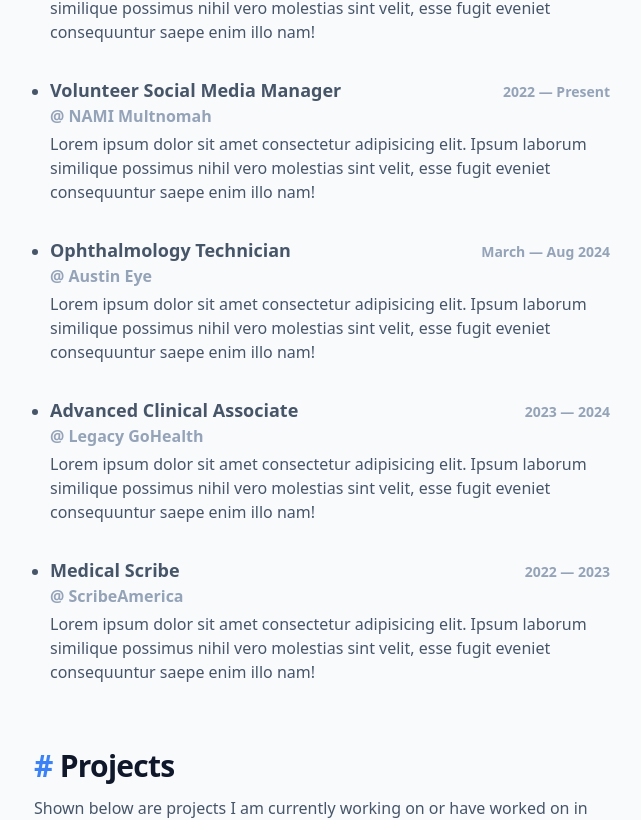
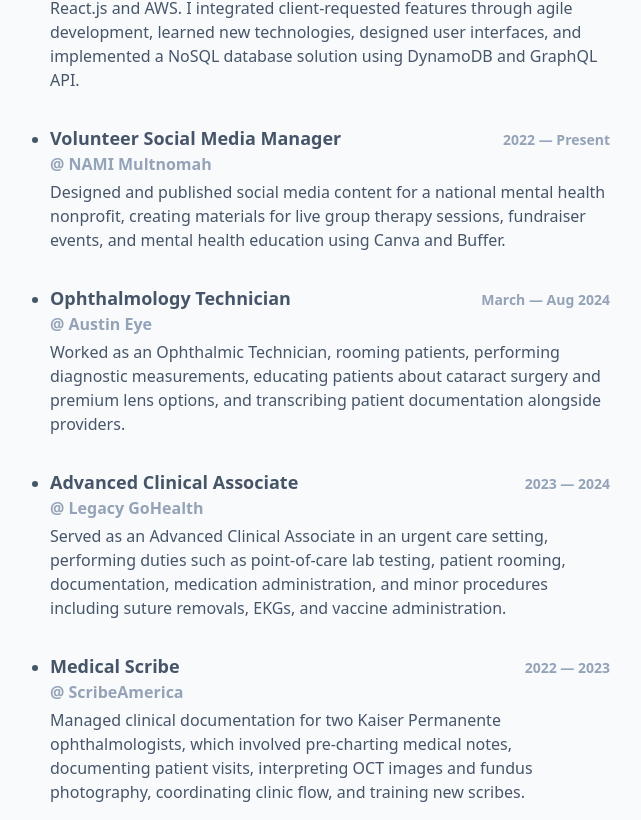
Before and after one commit to oceansf/portfolio, a Next.js app: page / in a window 1280 px wide. Shown: the part 1060-1880 px from the top of the page, without its empty margins (318-959 px from the left). Built offline with nearby package versions, Linux system fonts and the light colour scheme.

Commit message:
Update text content for work experience

```diff
--- a/components/ExperienceList.tsx
+++ b/components/ExperienceList.tsx
@@ -5,49 +5,37 @@
     title: "Freelance Developer",
     timeSpan: "2023 — Present",
     employer: "",
-    text: `Lorem ipsum dolor sit amet consectetur adipisicing elit. Ipsum
-            laborum similique possimus nihil vero molestias sint velit, esse
-            fugit eveniet consequuntur saepe enim illo nam!`,
+    text: `Designed and developed websites for small businesses, focusing on increasing traffic and conversion rates while implementing custom web features using PHP and WordPress.`,
   },
   {
     title: "Fullstack Developer",
     timeSpan: "2021 — 2022",
     employer: "Votive Health",
-    text: `Lorem ipsum dolor sit amet consectetur adipisicing elit. Ipsum
-            laborum similique possimus nihil vero molestias sint velit, esse
-            fugit eveniet consequuntur saepe enim illo nam!`,
+    text: `Built a business-facing dashboard for a palliative care startup using React.js and AWS. I integrated client-requested features through agile development, learned new technologies, designed user interfaces, and implemented a NoSQL database solution using DynamoDB and GraphQL API.`,
   },
   {
     title: "Volunteer Social Media Manager",
     timeSpan: "2022 — Present",
     employer: "NAMI Multnomah",
-    text: `Lorem ipsum dolor sit amet consectetur adipisicing elit. Ipsum
-            laborum similique possimus nihil vero molestias sint velit, esse
-            fugit eveniet consequuntur saepe enim illo nam!`,
+    text: `Designed and published social media content for a national mental health nonprofit, creating materials for live group therapy sessions, fundraiser events, and mental health education using Canva and Buffer.`,
   },
   {
     title: "Ophthalmology Technician",
     timeSpan: "March — Aug 2024",
     employer: "Austin Eye",
-    text: `Lorem ipsum dolor sit amet consectetur adipisicing elit. Ipsum
-            laborum similique possimus nihil vero molestias sint velit, esse
-            fugit eveniet consequuntur saepe enim illo nam!`,
+    text: `Worked as an Ophthalmic Technician, rooming patients, performing diagnostic measurements, educating patients about cataract surgery and premium lens options, and transcribing patient documentation alongside providers.`,
   },
   {
     title: "Advanced Clinical Associate",
     timeSpan: "2023 — 2024",
     employer: "Legacy GoHealth",
-    text: `Lorem ipsum dolor sit amet consectetur adipisicing elit. Ipsum
-            laborum similique possimus nihil vero molestias sint velit, esse
-            fugit eveniet consequuntur saepe enim illo nam!`,
+    text: `Served as an Advanced Clinical Associate in an urgent care setting, performing duties such as point-of-care lab testing, patient rooming, documentation, medication administration, and minor procedures including suture removals, EKGs, and vaccine administration.`,
   },
   {
     title: "Medical Scribe",
     timeSpan: "2022 — 2023",
     employer: "ScribeAmerica",
-    text: `Lorem ipsum dolor sit amet consectetur adipisicing elit. Ipsum
-            laborum similique possimus nihil vero molestias sint velit, esse
-            fugit eveniet consequuntur saepe enim illo nam!`,
+    text: `Managed clinical documentation for two Kaiser Permanente ophthalmologists, which involved pre-charting medical notes, documenting patient visits, interpreting OCT images and fundus photography, coordinating clinic flow, and training new scribes.`,
   },
 ];
 
```
